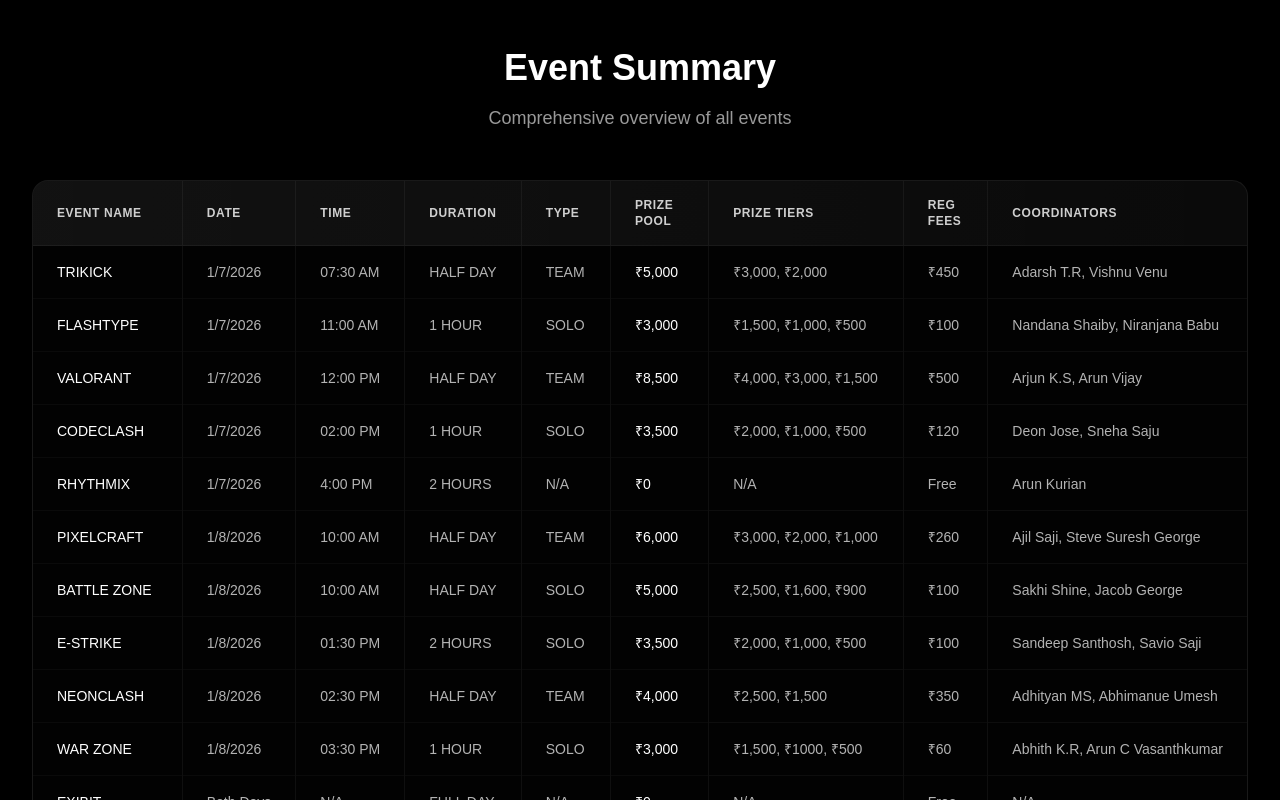
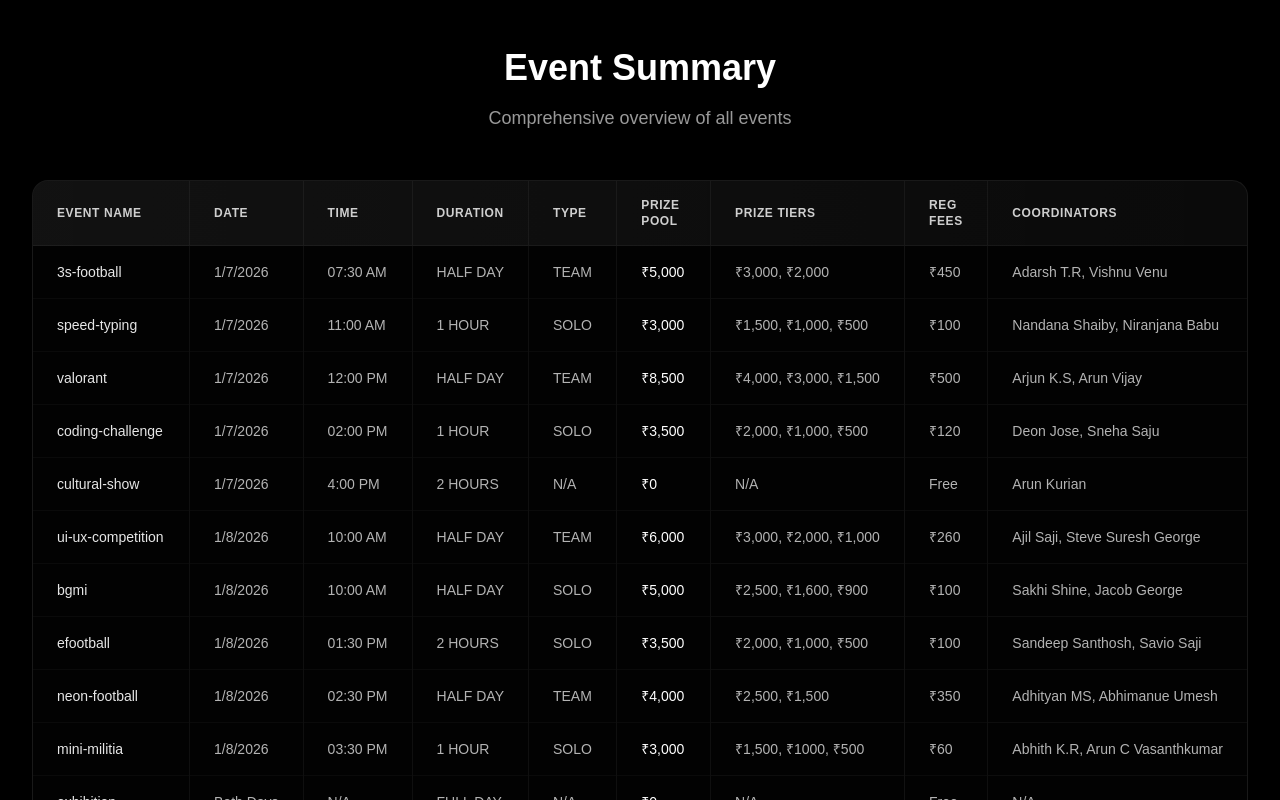
Before and after one commit to JittoJoseph/BVM-TicketingPlatform, a Next.js app: page /organizers/event-summary in a window 1280 px wide. Shown: the top 800 px of the page. Built offline with nearby package versions, Linux system fonts and the light colour scheme.

Commit message:
update table listings of events

```diff
--- a/src/app/organizers/event-summary/page.tsx
+++ b/src/app/organizers/event-summary/page.tsx
@@ -89,8 +89,8 @@ export default function EventSummaryPage() {
                     className="hover:bg-white/[0.1] transition-colors duration-200 cursor-pointer"
                   >
                     <td className="px-6 py-4 whitespace-nowrap text-sm font-medium border-r border-white/[0.05]">
-                      <span className="text-white hover:text-white/80 transition-colors decoration-white/20 hover:decoration-white/40">
-                        {event.name}
+                      <span className="text-white/90 hover:text-white/80 transition-colors decoration-white/20 hover:decoration-white/40">
+                        {event.id}
                       </span>
                     </td>
                     <td className="px-6 py-4 whitespace-nowrap text-sm text-white/70 border-r border-white/[0.05]">
@@ -152,9 +152,14 @@ export default function EventSummaryPage() {
             <div className="p-6">
               <div className="flex items-start justify-between mb-6">
                 <div className="flex-1">
-                  <h2 className="text-3xl font-bold text-white mb-2 leading-tight">
+                  <h2 className="text-3xl font-bold text-white mb-1 leading-tight">
                     {selectedEvent.name}
                   </h2>
+                  <div className="mb-2">
+                    <span className="text-white/60 text-lg">
+                      ({selectedEvent.id})
+                    </span>
+                  </div>
                   <div className="flex items-center gap-2">
                     <span className="inline-flex items-center px-3 py-1 text-xs font-medium text-white/90 bg-white/10 rounded-full border border-white/20">
                       {selectedEvent.category}
```
